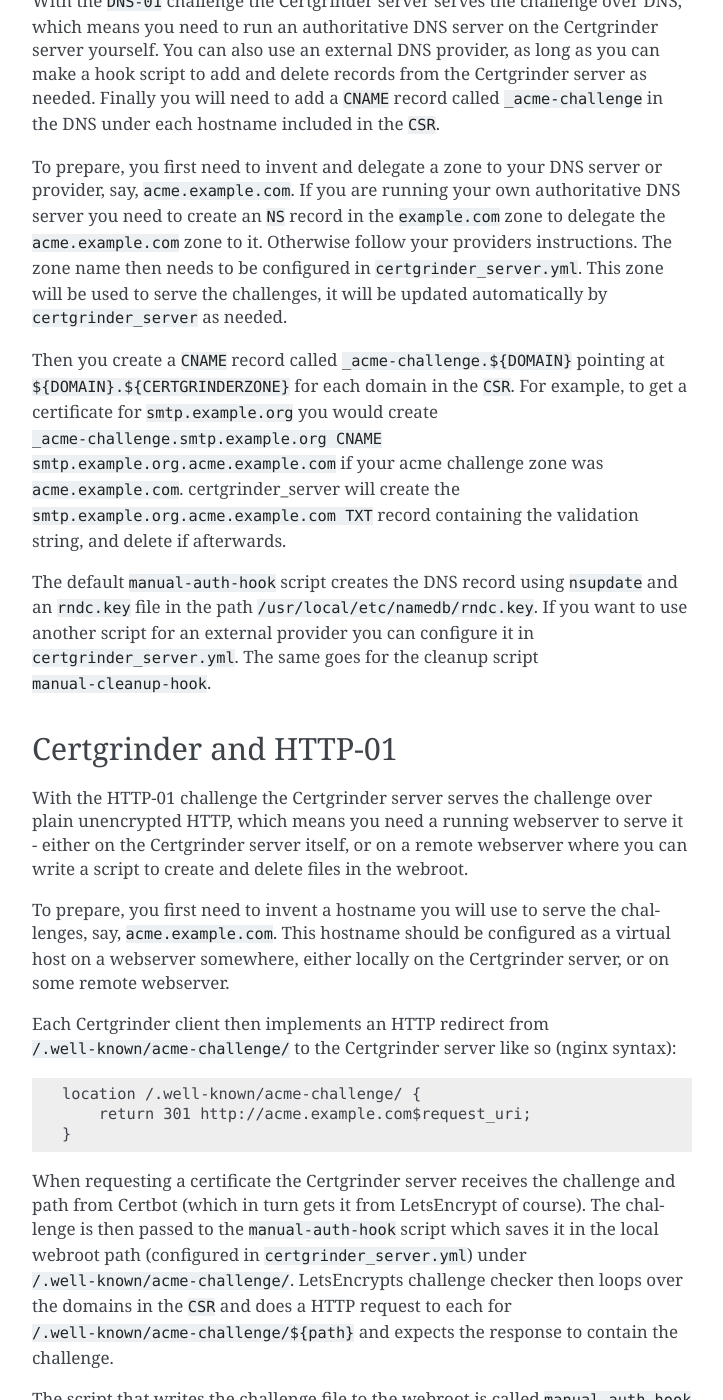
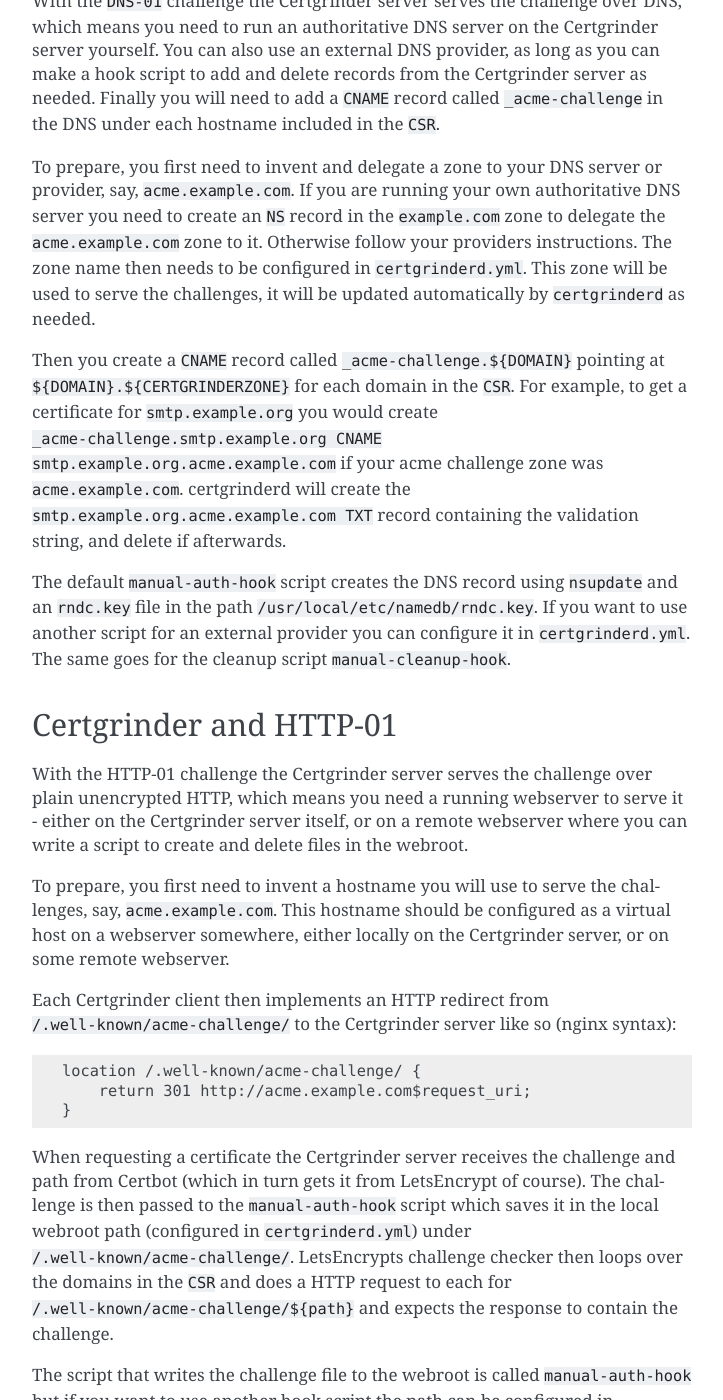
Before and after one commit to tykling/certgrinder, a Sphinx documentation site: the page built from docs/challenge-types.rst, in a window 1280 px wide and 1400 px high, scrolled down 354 px. Shown: the whole window, without its empty margins (388-1111 px from the left). Built offline with Sphinx 7.4.7, drawn with Linux system fonts in a browser that asks for light colours; some of the changed text lies outside the part shown.

Commit message:
fix wrong package name a few places

```diff
--- a/docs/challenge-types.rst
+++ b/docs/challenge-types.rst
@@ -6,11 +6,11 @@ Certgrinder and DNS-01
 ----------------------
 With the ``DNS-01`` challenge the Certgrinder server serves the challenge over DNS, which means you need to run an authoritative DNS server on the Certgrinder server yourself. You can also use an external DNS provider, as long as you can make a hook script to add and delete records from the Certgrinder server as needed. Finally you will need to add a ``CNAME`` record called ``_acme-challenge`` in the DNS under each hostname included in the ``CSR``.
 
-To prepare, you first need to invent and delegate a zone to your DNS server or provider, say, ``acme.example.com``. If you are running your own authoritative DNS server you need to create an ``NS`` record in the ``example.com`` zone to delegate the ``acme.example.com`` zone to it. Otherwise follow your providers instructions. The zone name then needs to be configured in ``certgrinder_server.yml``. This zone will be used to serve the challenges, it will be updated automatically by ``certgrinder_server`` as needed.
+To prepare, you first need to invent and delegate a zone to your DNS server or provider, say, ``acme.example.com``. If you are running your own authoritative DNS server you need to create an ``NS`` record in the ``example.com`` zone to delegate the ``acme.example.com`` zone to it. Otherwise follow your providers instructions. The zone name then needs to be configured in ``certgrinderd.yml``. This zone will be used to serve the challenges, it will be updated automatically by ``certgrinderd`` as needed.
 
-Then you create a ``CNAME`` record called ``_acme-challenge.${DOMAIN}`` pointing at ``${DOMAIN}.${CERTGRINDERZONE}`` for each domain in the ``CSR``. For example, to get a certificate for ``smtp.example.org`` you would create ``_acme-challenge.smtp.example.org CNAME smtp.example.org.acme.example.com`` if your acme challenge zone was ``acme.example.com``. certgrinder_server will create the ``smtp.example.org.acme.example.com TXT`` record containing the validation string, and delete if afterwards.
+Then you create a ``CNAME`` record called ``_acme-challenge.${DOMAIN}`` pointing at ``${DOMAIN}.${CERTGRINDERZONE}`` for each domain in the ``CSR``. For example, to get a certificate for ``smtp.example.org`` you would create ``_acme-challenge.smtp.example.org CNAME smtp.example.org.acme.example.com`` if your acme challenge zone was ``acme.example.com``. certgrinderd will create the ``smtp.example.org.acme.example.com TXT`` record containing the validation string, and delete if afterwards.
 
-The default ``manual-auth-hook`` script creates the DNS record using ``nsupdate`` and an ``rndc.key`` file in the path ``/usr/local/etc/namedb/rndc.key``. If you want to use another script for an external provider you can configure it in ``certgrinder_server.yml``. The same goes for the cleanup script ``manual-cleanup-hook``.
+The default ``manual-auth-hook`` script creates the DNS record using ``nsupdate`` and an ``rndc.key`` file in the path ``/usr/local/etc/namedb/rndc.key``. If you want to use another script for an external provider you can configure it in ``certgrinderd.yml``. The same goes for the cleanup script ``manual-cleanup-hook``.
 
 Certgrinder and HTTP-01
 -----------------------
@@ -24,9 +24,9 @@ Each Certgrinder client then implements an HTTP redirect from ``/.well-known/acm
         return 301 http://acme.example.com$request_uri;
     }
 
-When requesting a certificate the Certgrinder server receives the challenge and path from Certbot (which in turn gets it from LetsEncrypt of course). The challenge is then passed to the ``manual-auth-hook`` script which saves it in the local webroot path (configured in ``certgrinder_server.yml``) under ``/.well-known/acme-challenge/``. LetsEncrypts challenge checker then loops over the domains in the ``CSR`` and does a HTTP request to each for ``/.well-known/acme-challenge/${path}`` and expects the response to contain the challenge.
+When requesting a certificate the Certgrinder server receives the challenge and path from Certbot (which in turn gets it from LetsEncrypt of course). The challenge is then passed to the ``manual-auth-hook`` script which saves it in the local webroot path (configured in ``certgrinderd.yml``) under ``/.well-known/acme-challenge/``. LetsEncrypts challenge checker then loops over the domains in the ``CSR`` and does a HTTP request to each for ``/.well-known/acme-challenge/${path}`` and expects the response to contain the challenge.
 
-The script that writes the challenge file to the webroot is called ``manual-auth-hook`` but if you want to use another hook script the path can be configured in ``certgrinder_server.yml``. The script that deletes the challenge from the webroot is called ``manual-cleanup-hook``, but if you want to use another that can also be configured in ``certgrinder_server.yml``. The scripts are simple and the comments explain which environment variables are made available to them for each challenge type.
+The script that writes the challenge file to the webroot is called ``manual-auth-hook`` but if you want to use another hook script the path can be configured in ``certgrinderd.yml``. The script that deletes the challenge from the webroot is called ``manual-cleanup-hook``, but if you want to use another that can also be configured in ``certgrinderd.yml``. The scripts are simple and the comments explain which environment variables are made available to them for each challenge type.
 
 Certbot Documentation
 ---------------------
--- a/docs/introduction.rst
+++ b/docs/introduction.rst
@@ -17,4 +17,4 @@ Read more at https://blog.tyk.nu/blog/introducing-certgrinder-a-letsencrypt-ssh-
 
 Terminology
 ===========
-The central host with the LetsEncrypt signing stack is called the "Certgrinder server". The individual servers (the ones that need the certificates) are called "Certgrinder clients". These match the two Python packages ``certgrinder_server`` and ``certgrinder_client``, respectively.
+The central host with the LetsEncrypt signing stack is called the "Certgrinder server". The individual servers (the ones that need the certificates) are called "Certgrinder clients". These match the two Python packages ``certgrinderd`` and ``certgrinder``, respectively.
```
